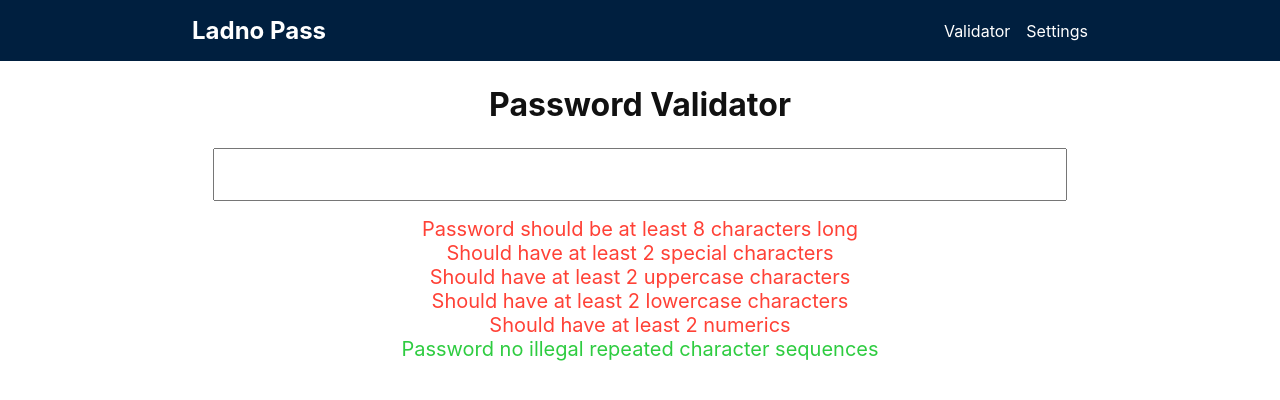
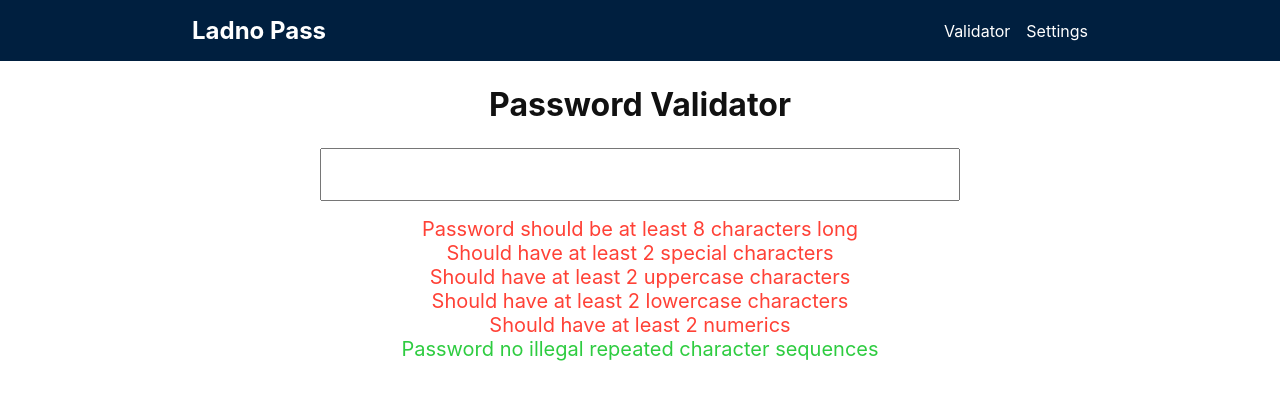
Before and after one commit to jacobpa/password-validator, a Vue app: page / in a window 1280 px wide. Shown: the top 400 px of the page. Built offline with nearby package versions, Linux system fonts and the light colour scheme.

Commit message:
Revert change for largest viewport

```diff
--- a/src/App.vue
+++ b/src/App.vue
@@ -54,7 +54,7 @@ export default {
 
 @media only screen and (min-width: 961px) {
   .view-container {
-    grid-column: 3 / 11;
+    grid-column: 4 / 10;
   }
 }
 </style>
```
